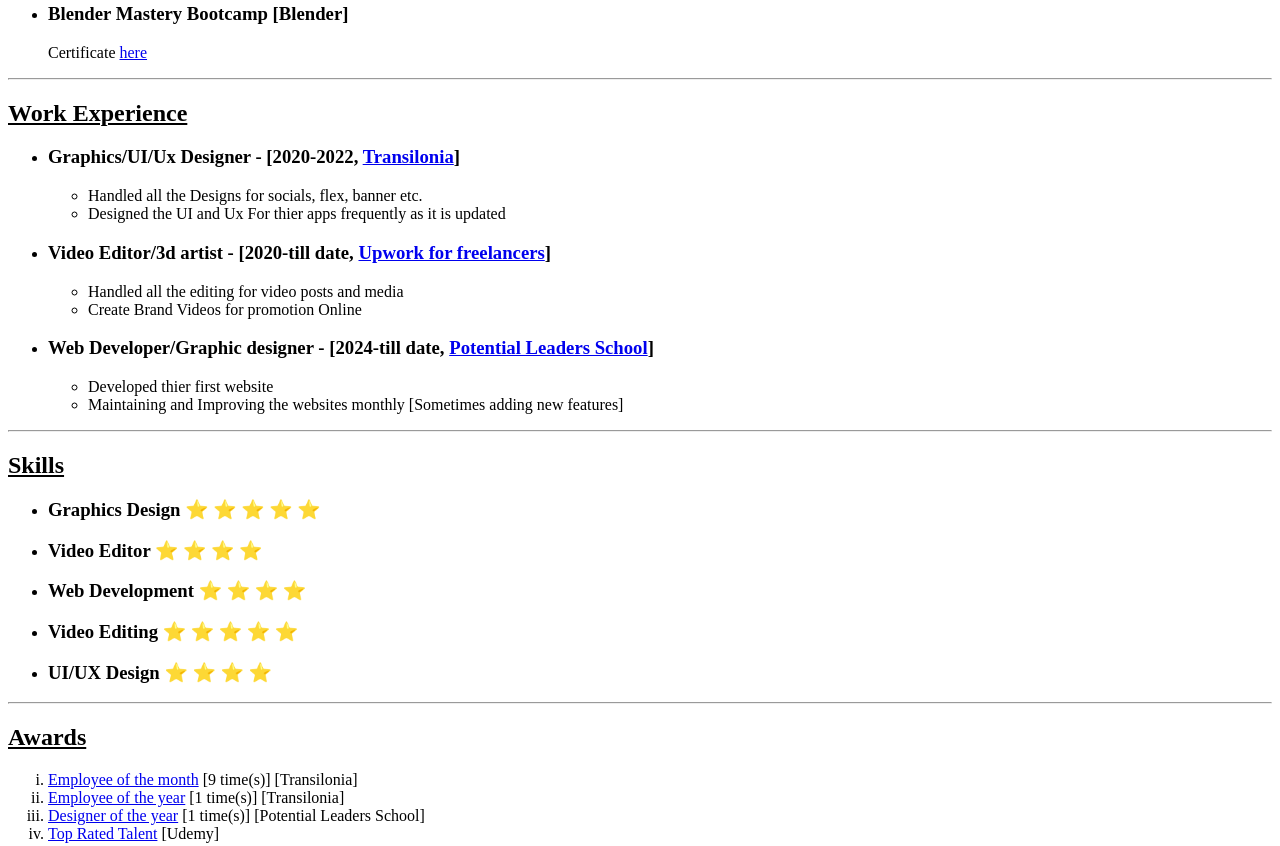
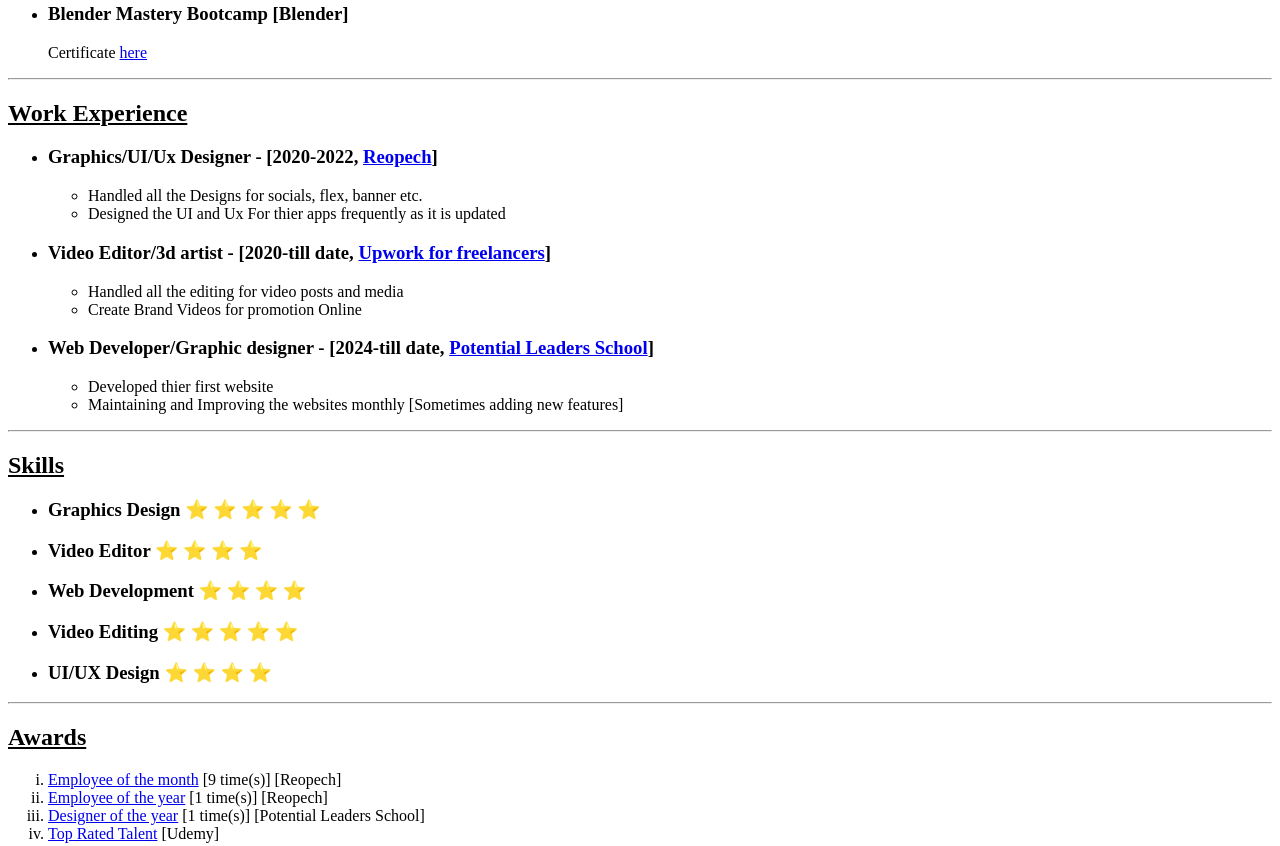
Before and after one commit to relitestudios/html-my-portfolio, a plain HTML site: page index.html in a window 1280 px wide. Shown: the part 1078-1924 px from the top of the page. Drawn offline with Linux system fonts and the light colour scheme.

Commit message:
Update index.html

```diff
--- a/index.html
+++ b/index.html
@@ -60,7 +60,7 @@
     <ul>
         <li>
             <h3>Graphics/UI/Ux Designer - [2020-2022, <a
-                    href="https://maps.app.goo.gl/WNRhpAX9EYq9vAuK7">Transilonia</a>]</h3>
+                    href="https://maps.app.goo.gl/WNRhpAX9EYq9vAuK7">Reopech</a>]</h3>
             <p>
             <ul>
                 <li>Handled all the Designs for socials, flex, banner etc.</li>
@@ -113,9 +113,9 @@
     <h2><u>Awards</u></h2>
     <ol type="i">
         <li><a href="eotm.jpeg">Employee of the month</a> [9
-            time(s)] [Transilonia]</li>
+            time(s)] [Reopech]</li>
         <li><a href="eoty.jpeg">Employee of the year</a> [1 time(s)]
-            [Transilonia]</li>
+            [Reopech]</li>
         <li><a href="best designer.jpeg">Designer of the year</a> [1 time(s)]
             [Potential Leaders School]</li>
         <li><a href="highest upwork.webp">Top Rated Talent</a> [Udemy]
```
